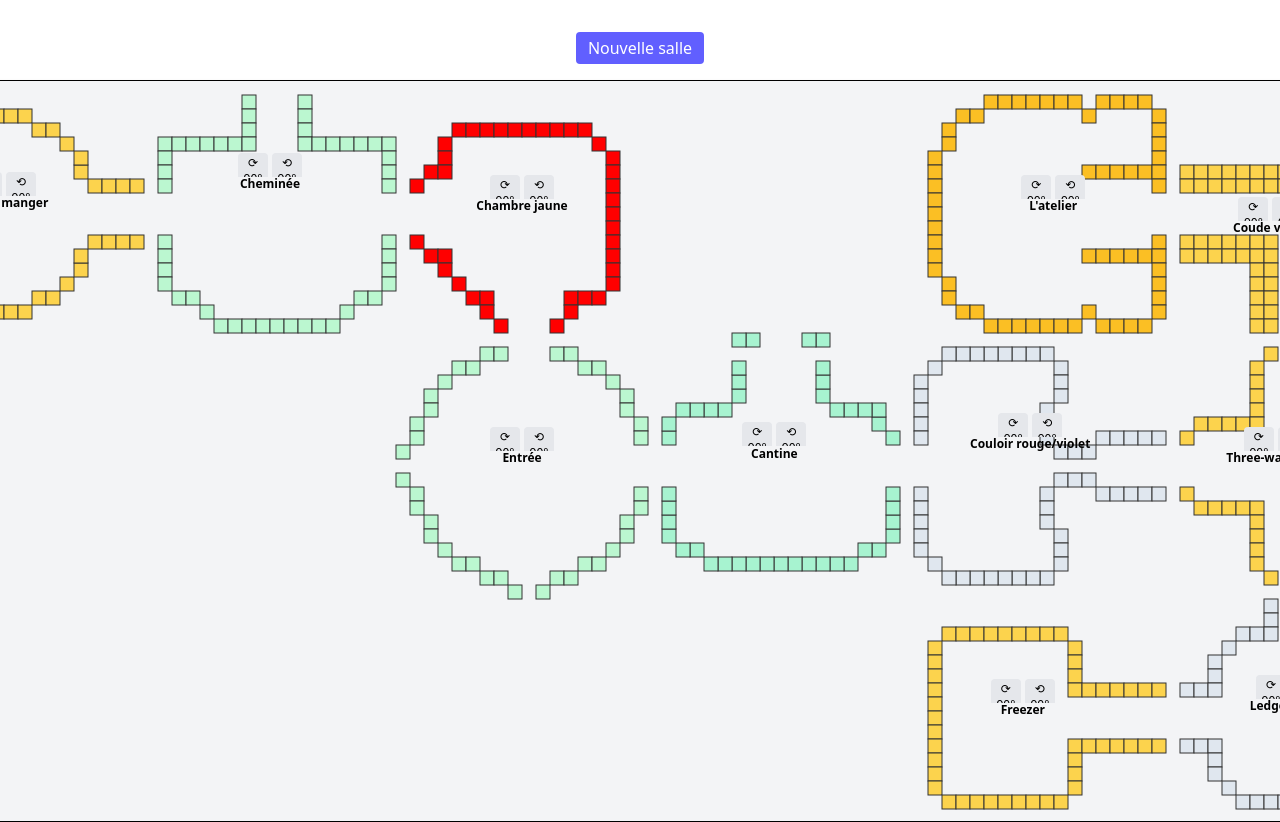
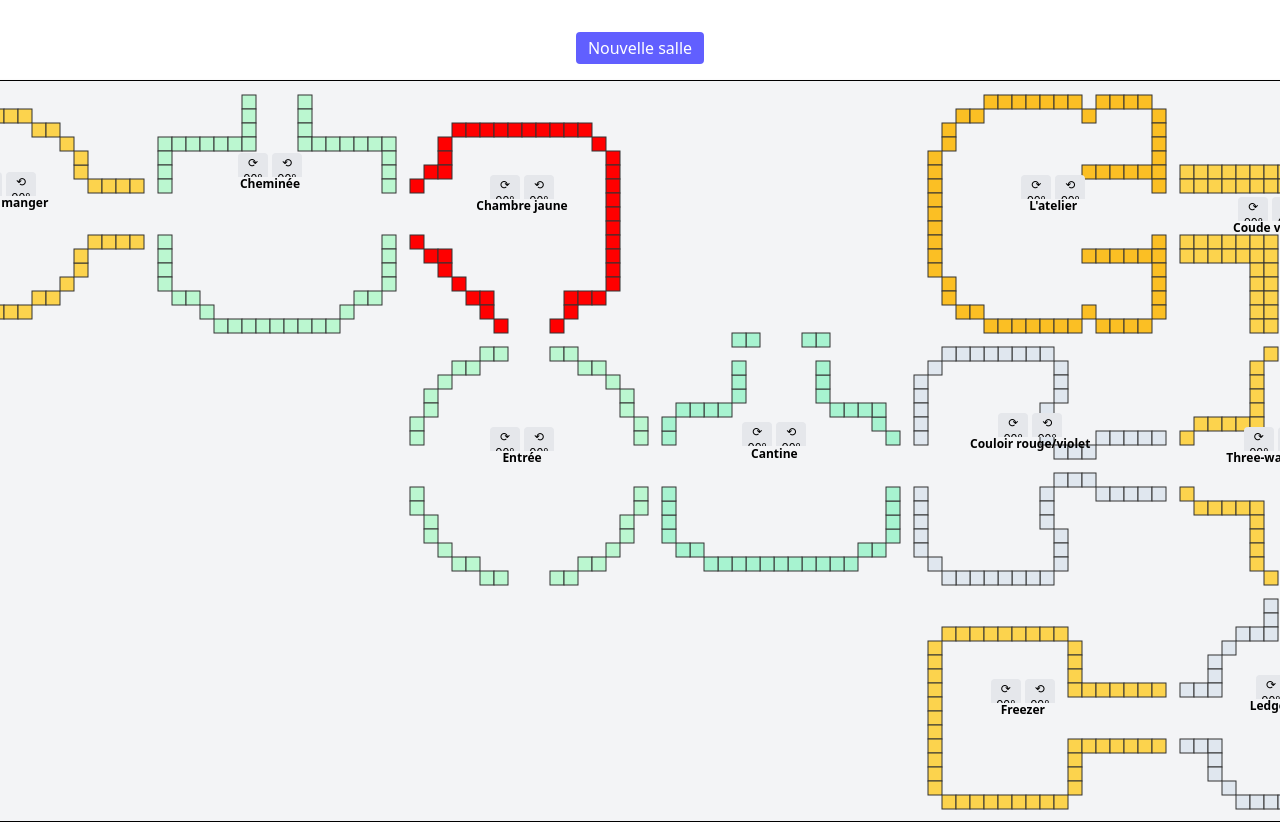
Before and after one commit to Vahelnir/house-heir-map, a Vue app: page / in a window 1280 px wide. Shown: the top 822 px of the page. Built offline with nearby package versions, Linux system fonts and the light colour scheme; the HTML template or start-up script is replaced by a standard one.

Commit message:
fix: remove some points of Entrance

```diff
--- a/src/components/ManorMap.vue
+++ b/src/components/ManorMap.vue
@@ -29,8 +29,6 @@ const rooms = ref<RoomWithOffset[]>([
       { x: 17, y: 6 },
       { x: 1, y: 7 },
       { x: 17, y: 7 },
-      { x: 0, y: 8 },
-      { x: 0, y: 10 },
       { x: 1, y: 11 },
       { x: 17, y: 11 },
       { x: 1, y: 12 },
@@ -49,8 +47,6 @@ const rooms = ref<RoomWithOffset[]>([
       { x: 7, y: 17 },
       { x: 11, y: 17 },
       { x: 12, y: 17 },
-      { x: 8, y: 18 },
-      { x: 10, y: 18 },
     ],
     label: { x: 9, y: 9 },
     color: "#bbf7d0",
```
